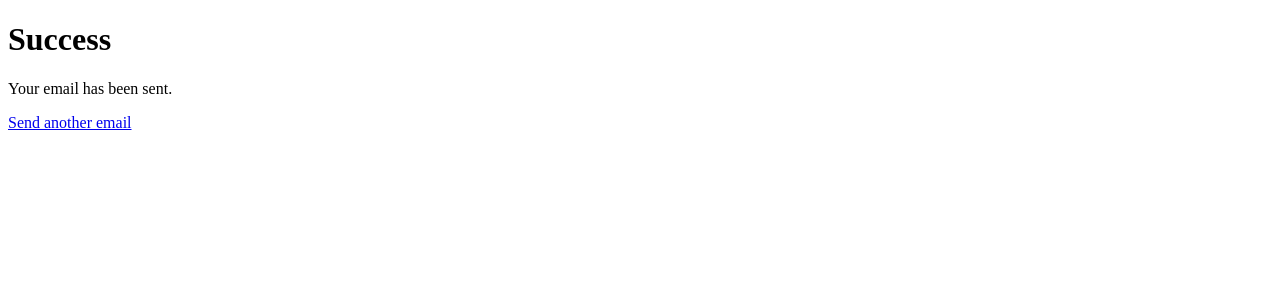
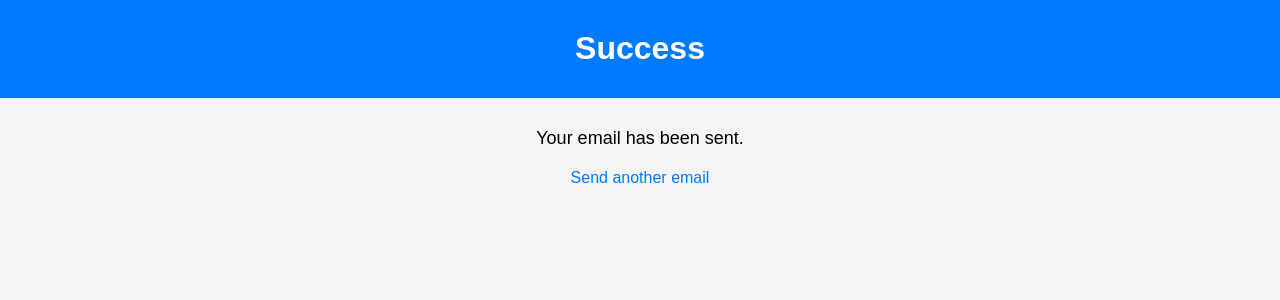
Before and after one commit to pml1215/network_final, a Django app: page /success/ in a window 1280 px wide. Shown: the top 300 px of the page. Run offline with Django 3.2, Linux system fonts and the light colour scheme.

Commit message:
Update success.html

```diff
--- a/email_sender/templates/success.html
+++ b/email_sender/templates/success.html
@@ -3,9 +3,49 @@
 <head>
     <meta charset="UTF-8">
     <title>Success</title>
+    <style>
+        body {
+            font-family: Arial, sans-serif;
+            background-color: #f5f5f5;
+            margin: 0;
+            padding: 0;
+        }
+
+        header {
+            background-color: #007BFF;
+            color: #fff;
+            text-align: center;
+            padding: 10px 0;
+        }
+
+        h1 {
+            margin-top: 20px;
+            text-align: center;
+        }
+
+        p {
+            text-align: center;
+            font-size: 18px;
+            margin-top: 30px;
+        }
+
+        a {
+            display: block;
+            text-align: center;
+            margin-top: 20px;
+            color: #007BFF;
+            text-decoration: none;
+        }
+
+        a:hover {
+            text-decoration: underline;
+        }
+    </style>
 </head>
 <body>
-    <h1>Success</h1>
+    <header>
+        <h1>Success</h1>
+    </header>
     <p>Your email has been sent.</p>
     <a href="/">Send another email</a>
 </body>
```
